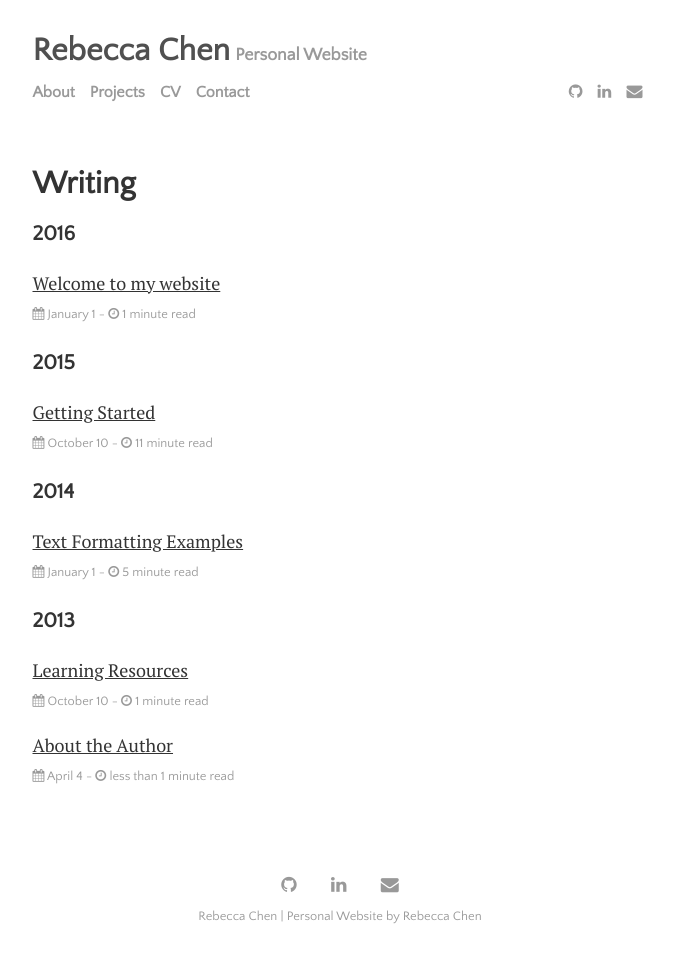
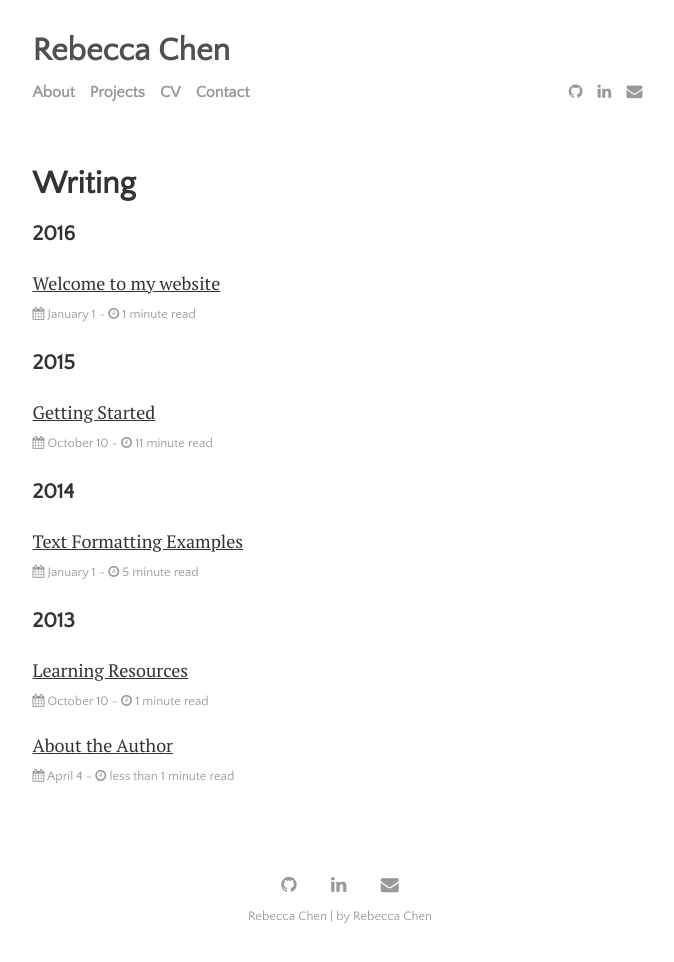
Before and after one commit to rebeccachen0/website_backup, a Jekyll site: the page built from menu/writing.md, in a window 1280 px wide. Shown: the whole page, without its empty margins (300-974 px from the left). Built offline with Jekyll 4.4.1, drawn with Linux system fonts in a browser that asks for light colours.

Commit message:
Update _config.yml

```diff
--- a/_config.yml
+++ b/_config.yml
@@ -21,7 +21,7 @@ plugins:             [jekyll-paginate, jekyll-sitemap, jekyll-feed, jekyll-seo-t
 
 # Customise atom feed settings (this is where Jekyll-Feed gets configuration information)
 title:		           'Rebecca Chen'
-description:	       'Personal Website'
+description:	       ''
 author:              'Rebecca Chen'
 
 # RSS 2.0 can be used instead of Atom by uncommenting following two lines
```
